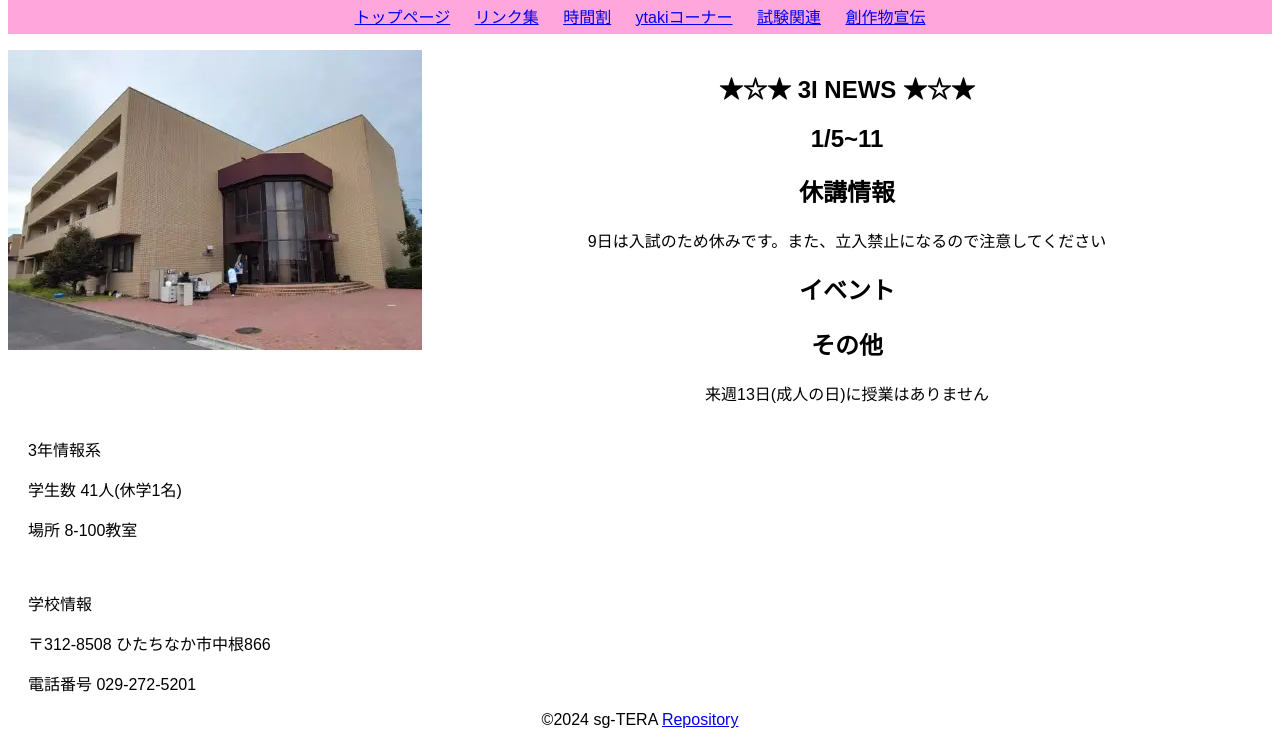
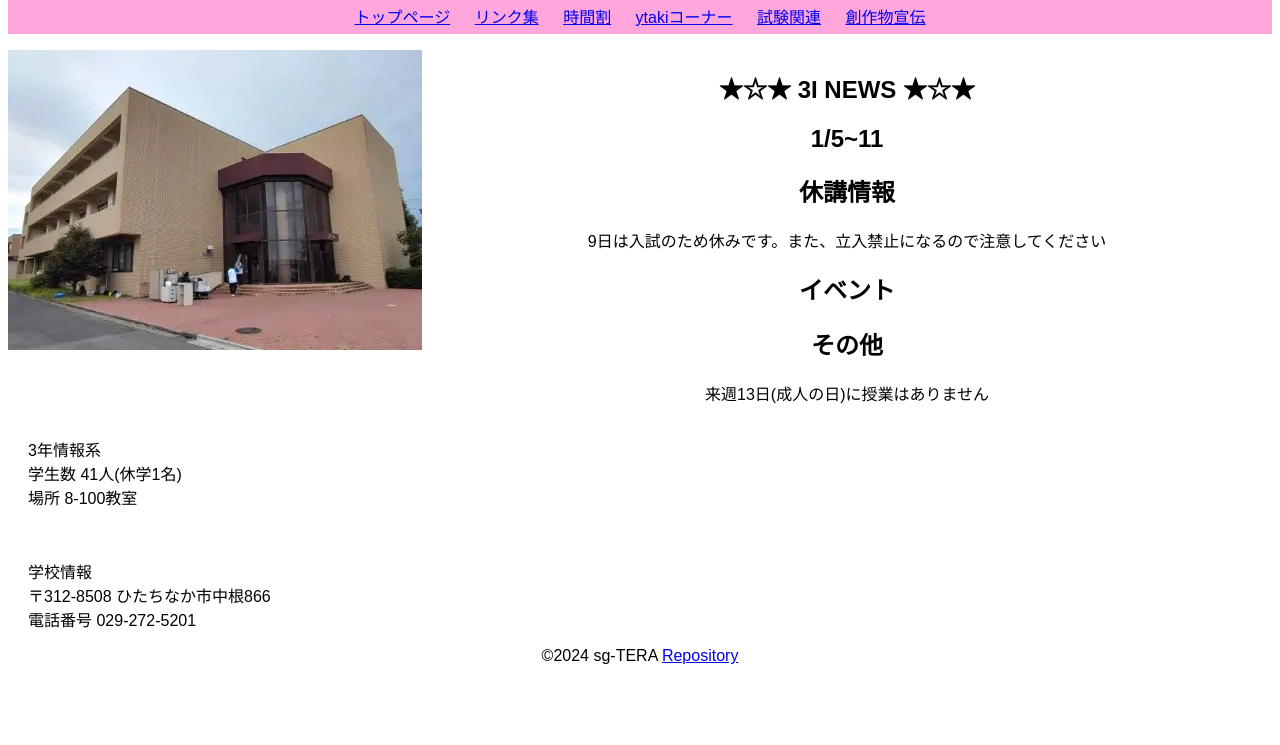
Before and after one commit to sg-tera/22i-portal, a website: page src/index.html in a window 1280 px wide. Shown: the part 87-832 px from the top of the page. After the commit the page ends 800 px from the top, so only its background shows below. Drawn offline with Linux system fonts and the light colour scheme; files whose address does not match are found by name.

Commit message:
pタグからbrタグへ変更

```diff
--- a/src/index.html
+++ b/src/index.html
@@ -81,15 +81,15 @@
         </section>
     </div>
     <div class="info">
-        <p>3年情報系</p>
-        <p>学生数 41人(休学1名)</p>
-        <p>場所 8-100教室</p>
+        <p>3年情報系<br>
+            学生数 41人(休学1名)<br>
+            場所 8-100教室</p>
     </div>
     <br>
     <div class="info">
-        <p>学校情報</p>
-        <p>〒312-8508 ひたちなか市中根866</p>
-        <p>電話番号 029-272-5201</p>
+        <p>学校情報<br>
+            〒312-8508 ひたちなか市中根866<br>
+            電話番号 029-272-5201</p>
     </div>
     <div style="text-align: center;">
         <p>©2024 sg-TERA <a href="https://github.com/sg-TERA/22i-portal" target="_blank">Repository</a></p>
```
